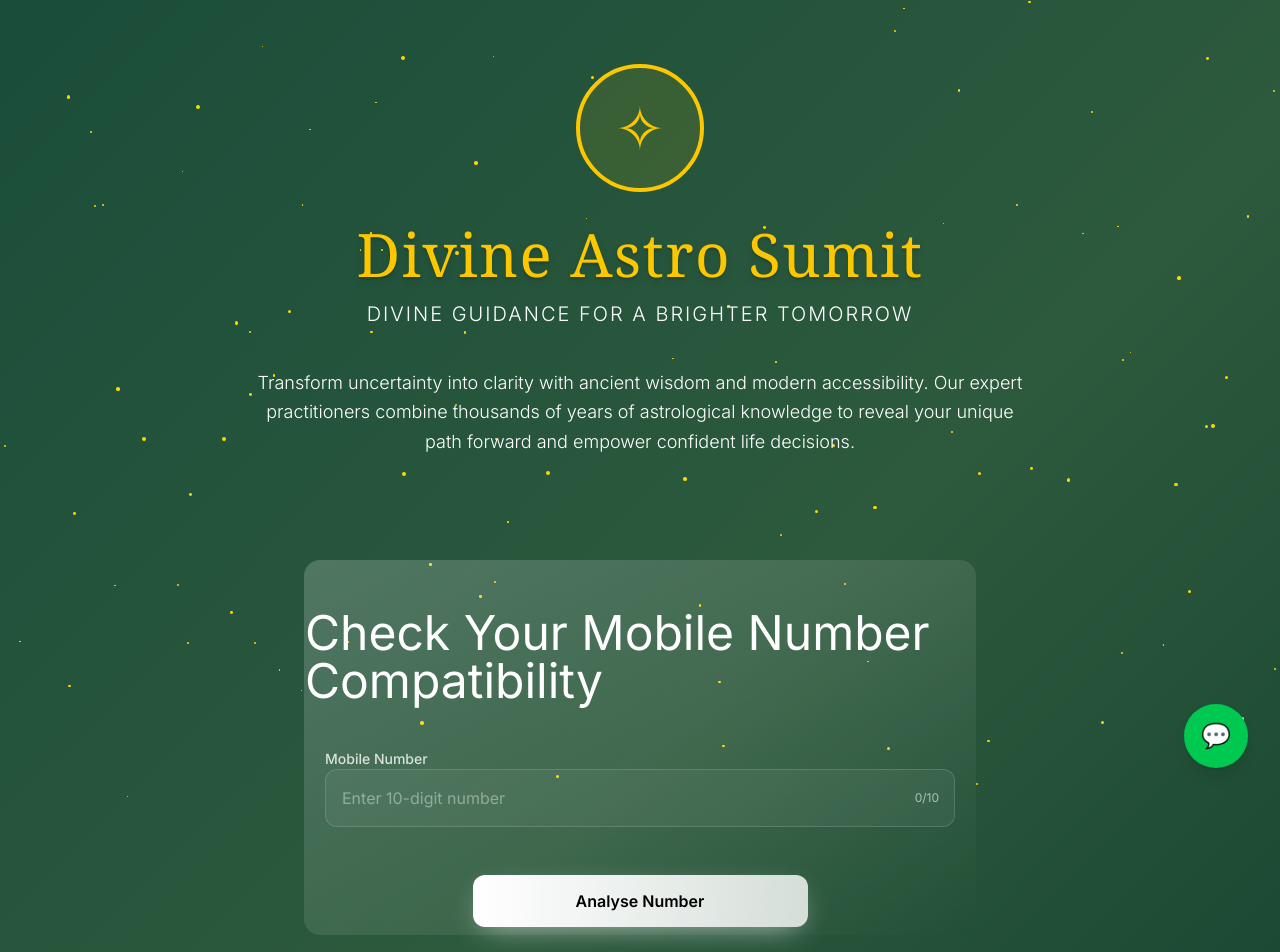
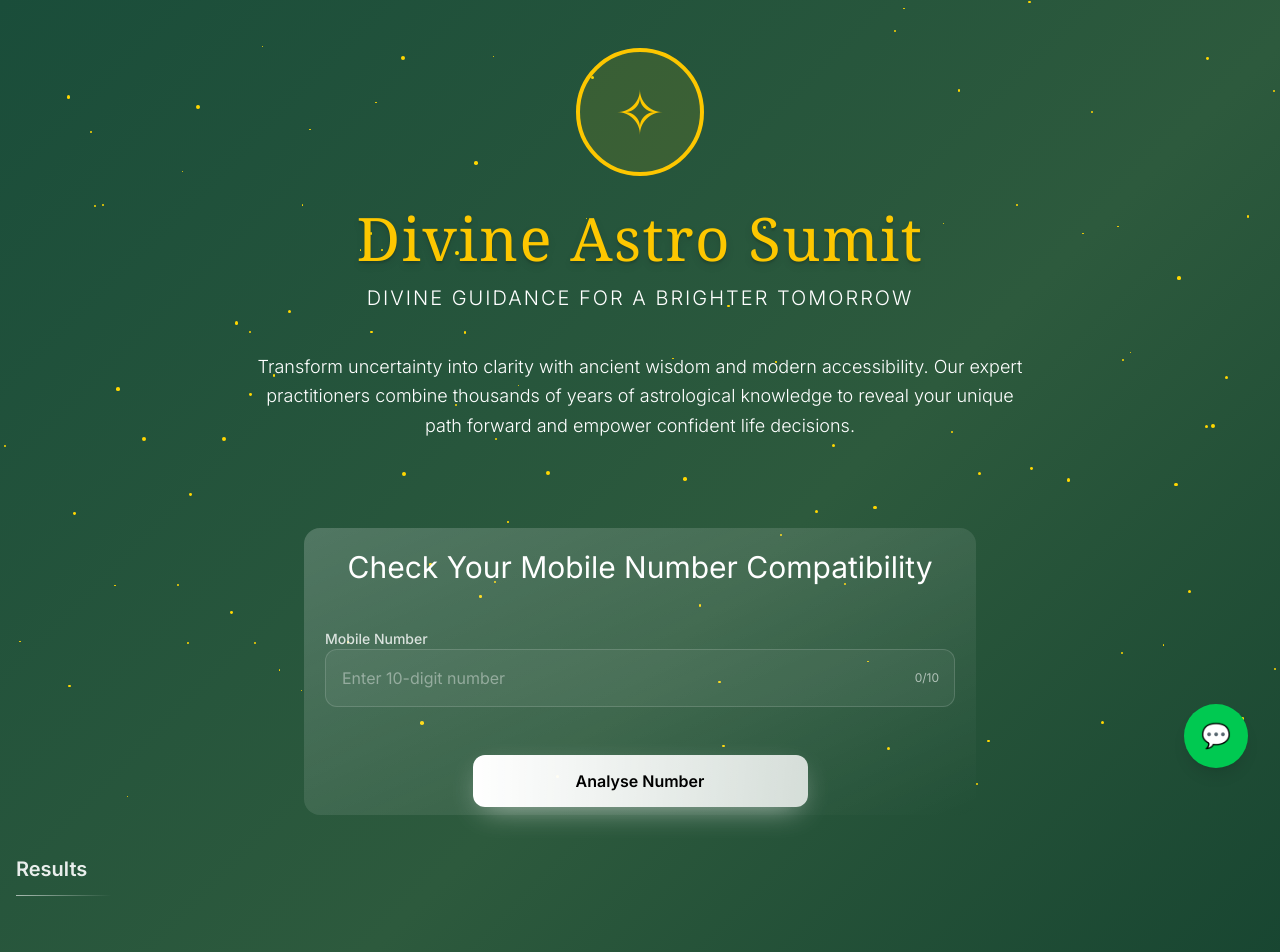
Before and after one commit to sumit71992/divineastrosumit, a Next.js app: page /mobile-analyser in a window 1280 px wide. Shown: the top 952 px of the page. Built offline with nearby package versions, Linux system fonts and the light colour scheme.

Commit message:
design fix

```diff
--- a/src/app/components/Header.tsx
+++ b/src/app/components/Header.tsx
@@ -1,6 +1,6 @@
 export default function Header() {
   return (
-    <header className="text-center py-16 px-5">
+    <header className="text-center py-12 px-5">
       <div className="max-w-4xl mx-auto">
         <div className="w-32 h-32 mx-auto mb-8 border-4 border-yellow-400 rounded-full flex items-center justify-center bg-yellow-400/10 relative">
           <div className="text-6xl text-yellow-400 animate-rotate-slow">✧</div>
--- a/src/app/mobile-analyser/page.tsx
+++ b/src/app/mobile-analyser/page.tsx
@@ -497,11 +497,11 @@ export default function MobileAnalyserPage() {
       <div className="relative z-10">
         <Header />
 
-        <main className="px-4 py-10 mb-[5rem]">
+        <main className="px-4 py-10 mb-5">
           <div className="mx-auto w-full max-w-2xl">
             <div className="p-[1px] pb-2 rounded-2xl bg-gradient-to-br from-white/20 via-white/10 to-transparent">
               <div className="flex items-center justify-center gap-3 mb-6">
-                <h1 className="mt-[3rem] text-xl sm:text-2xl md:text-3xl lg:text-4xl xl:text-5xl">
+                <h1 className="mt-5 text-m sm:text-l md:text-xl lg:text-2xl xl:text-3xl">
                   Check Your Mobile Number Compatibility
                 </h1>
               </div>
```
